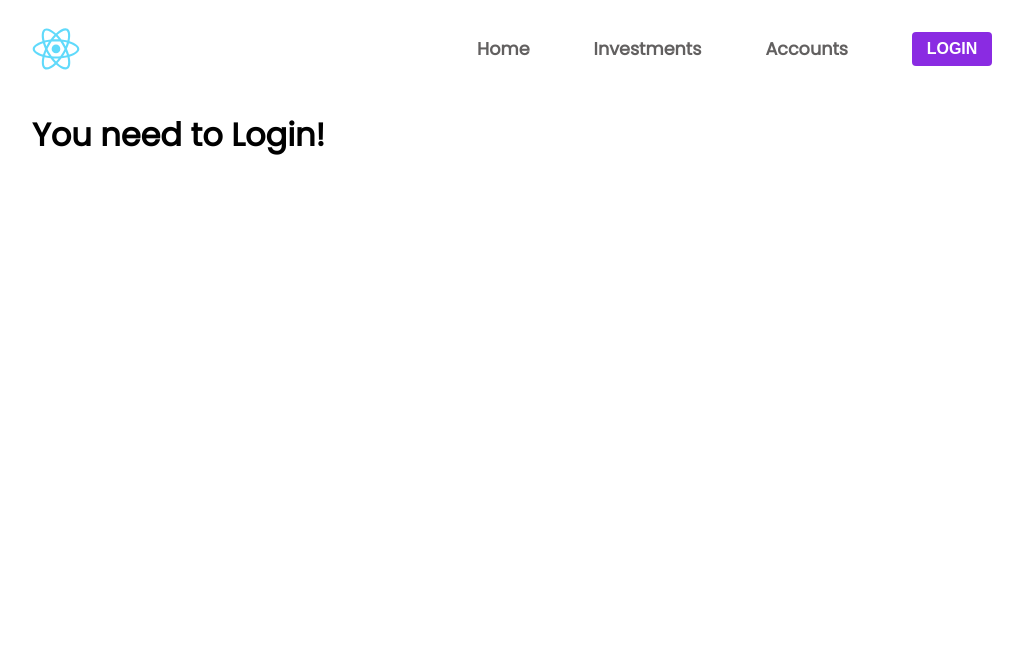
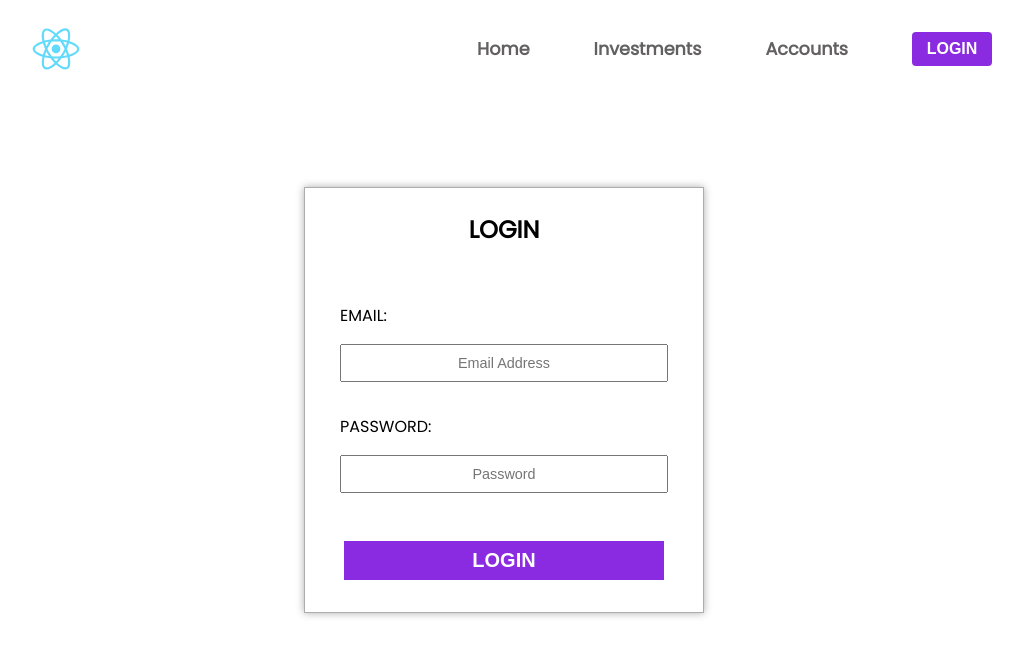
Before and after one commit to coder-Bibek/account-IN, a React (Create React App) app in the folder projects/client/: page /login in a window 1280 px wide. Shown: the top 656 px of the page, without its empty margins (136-1159 px from the left). Built offline with nearby package versions, Linux system fonts and the light colour scheme.

Commit message:
feat: add formik and component

```diff
--- a/projects/client/package.json
+++ b/projects/client/package.json
@@ -3,6 +3,7 @@
   "version": "0.1.0",
   "private": true,
   "dependencies": {
+    "formik": "^2.2.9",
     "react": "18.0.0",
     "react-dom": "18.0.0",
     "react-helmet-async": "^1.3.0",
@@ -11,7 +12,6 @@
     "typescript": "4.4.2",
     "web-vitals": "2.1.0"
   },
-
   "devDependencies": {
     "@testing-library/jest-dom": "5.14.1",
     "@testing-library/react": "12.0.0",
--- a/projects/client/src/app/App.module.css
+++ b/projects/client/src/app/App.module.css
@@ -3,3 +3,15 @@
 :root {
   font-family: "poppins", sans-serif;
 }
+
+button,
+input::after {
+  outline: none;
+  box-shadow: none;
+}
+
+button,
+input:focus {
+  outline: none;
+  box-shadow: none;
+}
--- /dev/null
+++ b/projects/client/src/pages/login/index.module.css
@@ -0,0 +1,87 @@
+.loginContainer {
+  border: 0.1rem solid rgb(174, 172, 172);
+  box-shadow: 0 0 0.5rem rgb(174, 172, 172);
+  box-sizing: border-box;
+  left: 50%;
+  position: absolute;
+  top: 50%;
+  transform: translate(-50%, -50%);
+  width: 20rem;
+  padding-bottom: 1rem;
+}
+
+.loginFields {
+  display: flex;
+  flex-direction: column;
+  align-items: center;
+  gap: 2rem;
+}
+
+.loginText {
+  font-weight: bold;
+  font-size: 1.5rem;
+}
+
+.inputContainer {
+  display: flex;
+  flex-direction: column;
+  align-items: flex-start;
+  gap: 1rem;
+}
+
+.emailField {
+  width: 15rem;
+  height: 2rem;
+  text-align: center;
+  color: rgb(171, 170, 170);
+  font-size: 0.9rem;
+}
+
+.passwordField {
+  width: 15rem;
+  height: 2rem;
+  text-align: center;
+  color: rgb(171, 170, 170);
+  font-size: 0.9rem;
+}
+
+.emailField,
+.passwordField:focus {
+  color: black;
+}
+
+.loginButton {
+  padding: 0.5rem;
+  background-color: blueviolet;
+  font-size: 1rem;
+  color: white;
+  border: none;
+  width: 15rem;
+  margin: 1rem 0;
+  font-weight: 600;
+  cursor: pointer;
+  transition: all 200ms;
+}
+
+.loginButton:disabled{
+  opacity: 0.2;
+}
+
+@media only screen and (min-width: 768px) {
+  .loginContainer {
+    width: 25rem;
+  }
+
+  .emailField {
+    width: 20rem;
+  }
+
+  .passwordField {
+    width: 20rem;
+  }
+
+  .loginButton {
+    font-size: 1.25rem;
+    width: 20rem;
+  }
+}
--- a/projects/client/src/pages/login/index.tsx
+++ b/projects/client/src/pages/login/index.tsx
@@ -1,9 +1,53 @@
+import styles from "./index.module.css"
+import { Formik, Form, Field } from "formik"
+
 import Page from "../../common/components/templates/page"
+
+interface loginProps {
+    email: string
+    password: string
+}
+
+const initialValues: loginProps = {
+    email: '',
+    password: ''
+}
 
 export default function Login(): JSX.Element {
     return (
         <Page>
-            <h1>You need to Login!</h1>
+            <section className={styles.loginContainer}>
+                <Formik
+                    initialValues={initialValues}
+                    validate={(values) => { }}
+                    onSubmit={(values, { setSubmitting, resetForm }) => {
+                        setTimeout(function () {
+                            alert(JSON.stringify(values));
+                            setSubmitting(false)
+                            resetForm()
+                        }, 3000)
+                    }}
+                >
+                    {({ isSubmitting }) => (
+                        <Form className={styles.loginFields}>
+                            <p className={styles.loginText}>LOGIN</p>
+                            <section className={styles.inputContainer}>
+                                <label htmlFor="email">EMAIL:</label>
+                                <Field type="email" name="email" className={styles.emailField} placeholder="Email Address" />
+                            </section>
+
+                            <section className={styles.inputContainer}>
+                                <label htmlFor="password">PASSWORD:</label>
+                                <Field type="password" name="password" className={styles.passwordField} placeholder="Password" />
+                            </section>
+
+                            <button type="submit" disabled={isSubmitting} className={styles.loginButton}>
+                                LOGIN
+                            </button>
+                        </Form>
+                    )}
+                </Formik>
+            </section>
         </Page>
     )
 }
```
Also changed, not shown: 1 other file (tests, documents, lock files or other folders).
